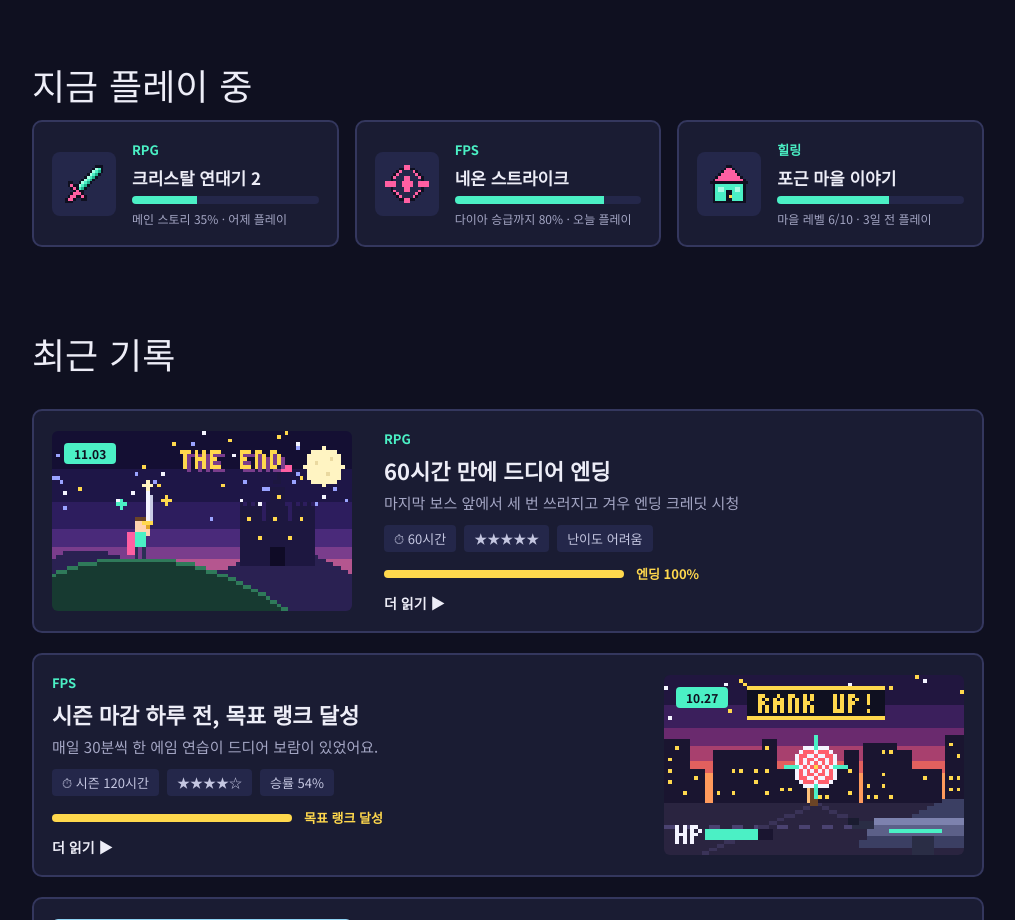
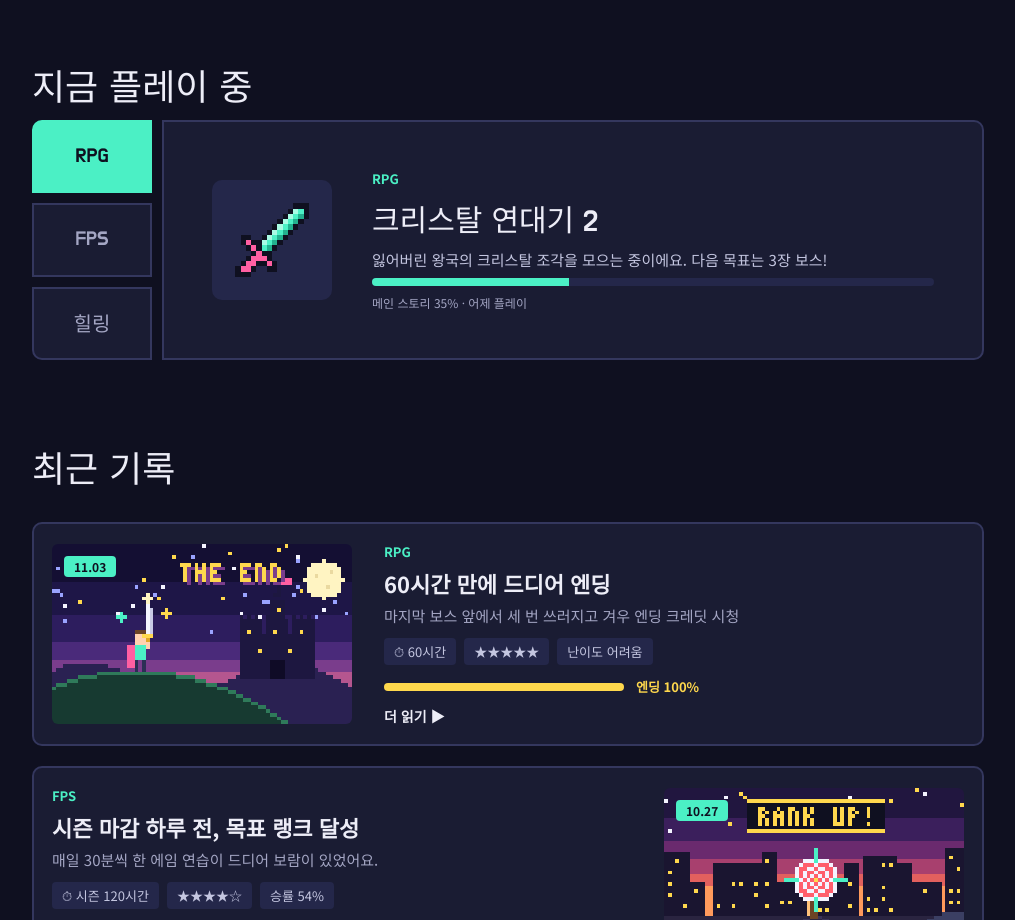
Before and after one commit to yoosangwon1778-debug/my-blog, a plain HTML site: page index.html in a window 1280 px wide. Shown: the part 800-1720 px from the top of the page, without its empty margins (132-1147 px from the left). Drawn offline with Linux system fonts and the light colour scheme.

Commit message:
지금 플레이 중 탭 메뉴로 변경

```diff
--- a/css/js.css
+++ b/css/js.css
@@ -107,3 +107,16 @@
 .badge.new-badge .lock {
     color: #ffd84d;
 }
+
+/*지금 플레이 중 (탭)*/
+.tab.active {
+    background-color: #4bf0c5;
+    border-color: #4bf0c5;
+    color: #0f1020;
+}
+.tab-panel {
+    display: none;
+}
+.tab-panel.active {
+    display: flex;
+}
--- a/css/main.css
+++ b/css/main.css
@@ -107,48 +107,78 @@
 }
 
 /*지금 플레이 중*/
+/*11/12 탭으로 바꿈*/
 .now {
     padding-top: 80px;
 }
-.now-grid {
-    display: grid;
-    grid-template-columns: repeat(3,1fr);
-    gap: 16px;
+.now-tab {
+    display: flex;
+    gap: 10px;
 }
-.now-card {
-    padding: 18px;
+.tab-menu {
+    width: 120px;
+    display: flex;
+    flex-direction: column;
+    gap: 10px;
+}
+.tab {
+    flex: 1;
+    border: 2px solid #34375e;
+    background-color: #1a1c33;
+    color: #a4a6c4;
+    font-family: 'Do Hyeon',sans-serif;
+    font-size: 20px;
+    cursor: pointer;
+    transition: all 0.2s;
+}
+.tab:nth-child(1){
+    border-radius: 10px 0 0 0;
+}
+.tab:nth-child(3){
+    border-radius: 0 0 0 10px;
+}
+.tab:hover {
+    color: #4bf0c5;
+}
+.tab-panels {
+    flex: 1;
+    height: 240px;
+    padding: 0 48px;
     background-color: #1a1c33;
     border: 2px solid #34375e;
-    border-radius: 10px;
-    display: flex;
+    border-radius: 0 10px 10px 0;
+}
+.tab-panel {
+    height: 100%;
     align-items: center;
-    gap: 16px;
-    transition: all 0.2s;
-}
-.now-card:hover {
-    transform: translateY(-4px);
-    border-color: rgba(75, 240, 197, 0.7);
+    gap: 40px;
 }
 .now-icon {
-    width: 64px;
-    height: 64px;
-    border-radius: 8px;
+    width: 120px;
+    height: 120px;
+    border-radius: 10px;
     background-color: #24274a;
     display: flex;
     align-items: center;
     justify-content: center;
 }
 .now-icon img {
-    width: 44px;
+    width: 84px;
 }
 .now-text {
     flex: 1;
     display: flex;
     flex-direction: column;
-    gap: 6px;
+    gap: 8px;
 }
 .now-text h3 {
-    font-size: 17px;
+    font-family: 'Do Hyeon',sans-serif;
+    font-weight: 400;
+    font-size: 30px;
+}
+.tab-desc{
+    font-size: 15px;
+    color: #c4c6e0;
 }
 .now-info {
     font-size: 12px;
--- a/index.html
+++ b/index.html
@@ -86,34 +86,44 @@
     <!-- 지금 플레이 중 -->
     <section class="now" id="now">
       <h2 class="section-title">지금 플레이 중</h2>
-      <div class="now-grid">
-        <article class="now-card">
+      <div class="now-tab">
+        <div class="tab-menu">
+          <button type="button" class="tab active">RPG</button>
+          <button type="button" class="tab">FPS</button>
+          <button type="button" class="tab">힐링</button>
+        </div>
+        <div class="tab-panels">
+          <article class="tab-panel active">
             <div class="now-icon"><img src="img/sword.svg" alt=""></div>
             <div class="now-text">
               <p class="category">RPG</p>
               <h3>크리스탈 연대기 2</h3>
+              <p class="tab-desc">잃어버린 왕국의 크리스탈 조각을 모으는 중이에요. 다음 목표는 3장 보스!</p>
               <div class="bar"><div class="bar-fill fill-35"></div></div>
               <p class="now-info">메인 스토리 35% · 어제 플레이</p>
             </div>
           </article>
-        <article class="now-card">
+          <article class="tab-panel">
             <div class="now-icon"><img src="img/crosshair.svg" alt=""></div>
             <div class="now-text">
               <p class="category">FPS</p>
               <h3>네온 스트라이크</h3>
+              <p class="tab-desc">새 시즌 시작! 플래티넘에서 다이아까지 한 판 한 판 올라가는 중이에요.</p>
               <div class="bar"><div class="bar-fill fill-80"></div></div>
               <p class="now-info">다이아 승급까지 80% · 오늘 플레이</p>
             </div>
           </article>
-        <article class="now-card">
+          <article class="tab-panel">
             <div class="now-icon"><img src="img/house.svg" alt=""></div>
             <div class="now-text">
               <p class="category">힐링</p>
               <h3>포근 마을 이야기</h3>
+              <p class="tab-desc">이번 주는 꽃 축제 준비 기간. 광장을 꾸밀 꽃씨를 열심히 모으고 있어요.</p>
               <div class="bar"><div class="bar-fill fill-60"></div></div>
               <p class="now-info">마을 레벨 6/10 · 3일 전 플레이</p>
             </div>
           </article>
+        </div>
       </div>
     </section>
 
--- a/js/app.js
+++ b/js/app.js
@@ -116,3 +116,17 @@ guestForm.addEventListener('submit', function (event) {
         msginput.value = '';
     }
 })
+
+/*지금 플레이 중 (탭)*/
+const tabs = document.querySelectorAll('.tab');
+const panels = document.querySelectorAll('.tab-panel');
+for(let i=0; i<tabs.length; i++){
+    tabs[i].addEventListener('click',function(){
+        for(let j=0; j<tabs.length; j++){
+            tabs[j].classList.remove('active');
+            panels[j].classList.remove('active');
+        }
+        tabs[i].classList.add('active');
+        panels[i].classList.add('active');
+    })
+}
```
Lines whose indentation alone changed are shown as unchanged.
